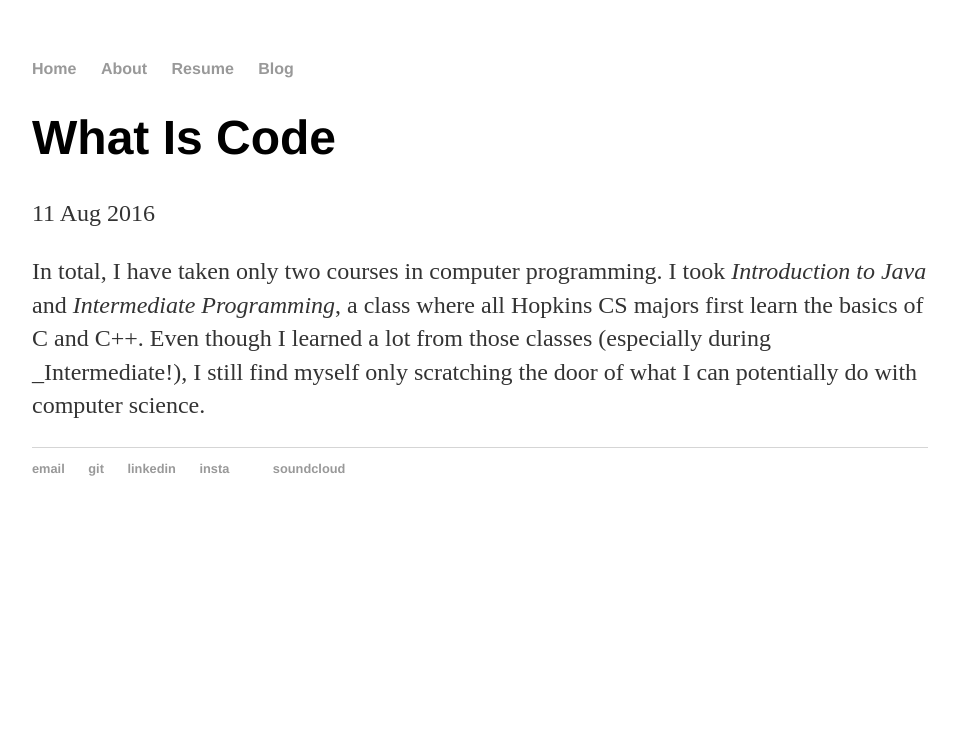
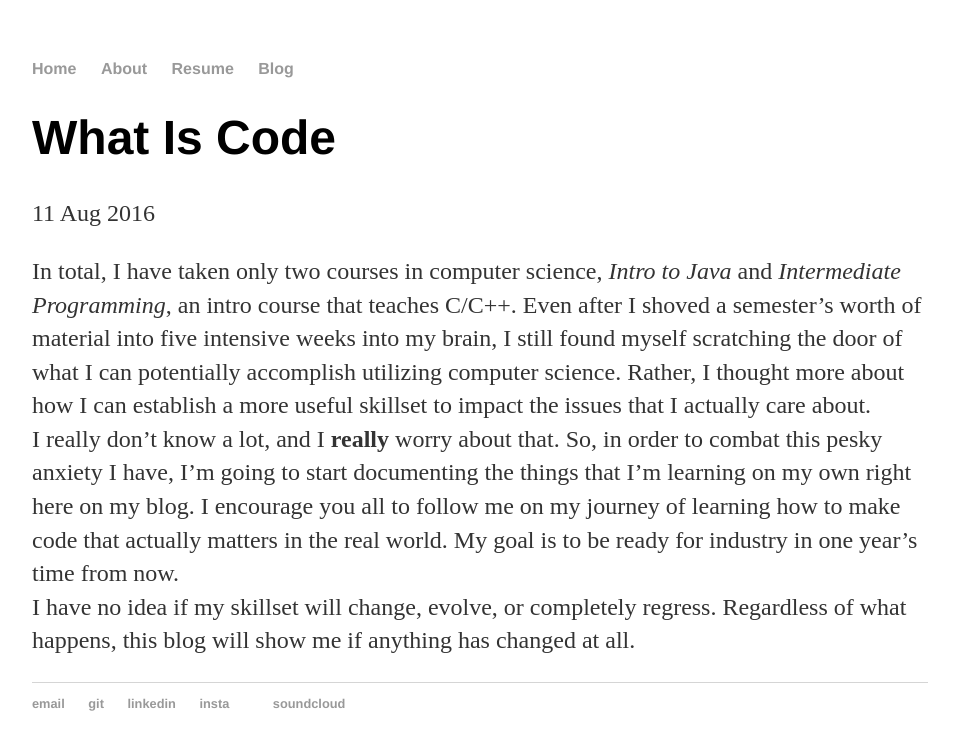
Before and after one commit to matthewjlee/matthewjlee.github.io, a Jekyll site: the page built from _posts/2016-08-12-what-is-code.md, in a window 1280 px wide. Shown: the top 750 px of the page, without its empty margins (160-1119 px from the left). Built offline with Jekyll 4.4.1, drawn with Linux system fonts in a browser that asks for light colours.

Commit message:
added more

```diff
--- a/_posts/2016-08-12-what-is-code.md
+++ b/_posts/2016-08-12-what-is-code.md
@@ -4,4 +4,6 @@ title: "What Is Code"
 date: 2016-08-11
 ---
 
-In total, I have taken only two courses in computer programming. I took _Introduction to Java_ and _Intermediate Programming_, a class where all Hopkins CS majors first learn the basics of C and C++. Even though I learned a lot from those classes (especially during _Intermediate!), I still find myself only scratching the door of what I can potentially do with computer science.
+In total, I have taken only two courses in computer science, _Intro to Java_ and _Intermediate Programming_, an intro course that teaches C/C++. Even after I shoved a semester's worth of material into five intensive weeks into my brain, I still found myself scratching the door of what I can potentially accomplish utilizing computer science. Rather, I thought more about how I can establish a more useful skillset to impact the issues that I actually care about.
+I really don't know a lot, and I __really__ worry about that. So, in order to combat this pesky anxiety I have, I'm going to start documenting the things that I'm learning on my own right here on my blog. I encourage you all to follow me on my journey of learning how to make code that actually matters in the real world. My goal is to be ready for industry in one year's time from now.
+I have no idea if my skillset will change, evolve, or completely regress. Regardless of what happens, this blog will show me if anything has changed at all.
```
